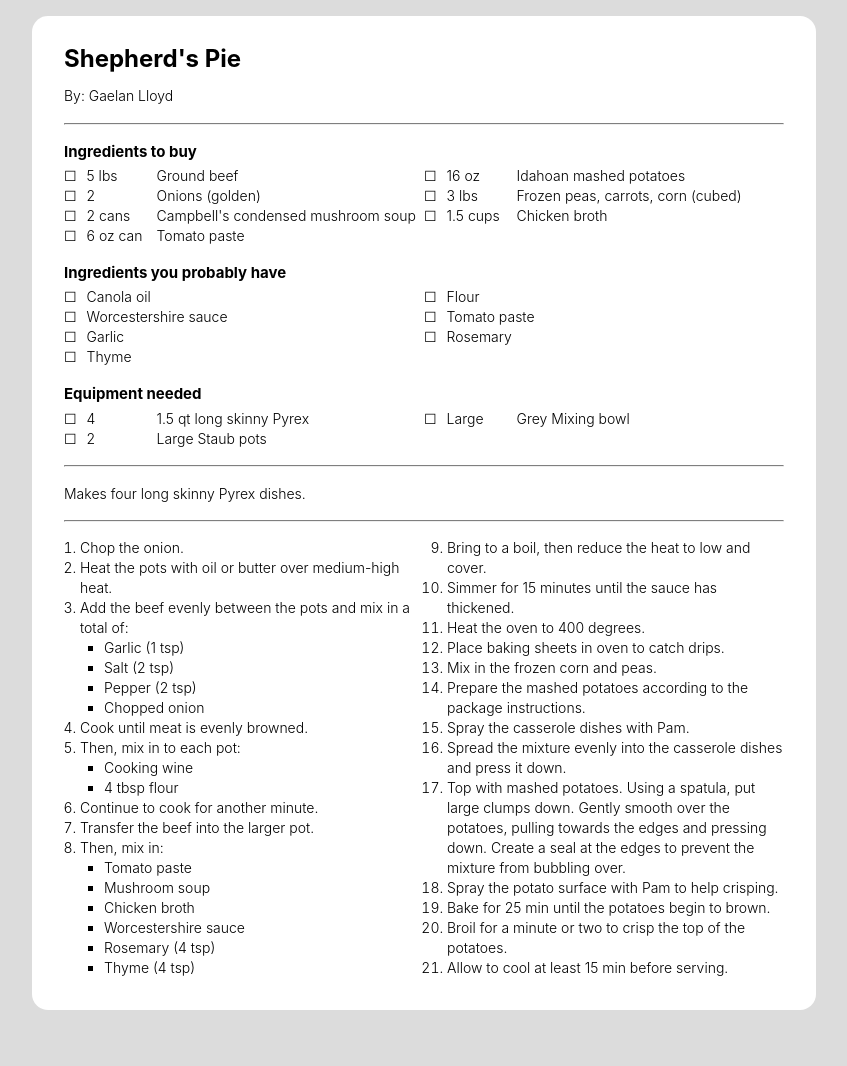
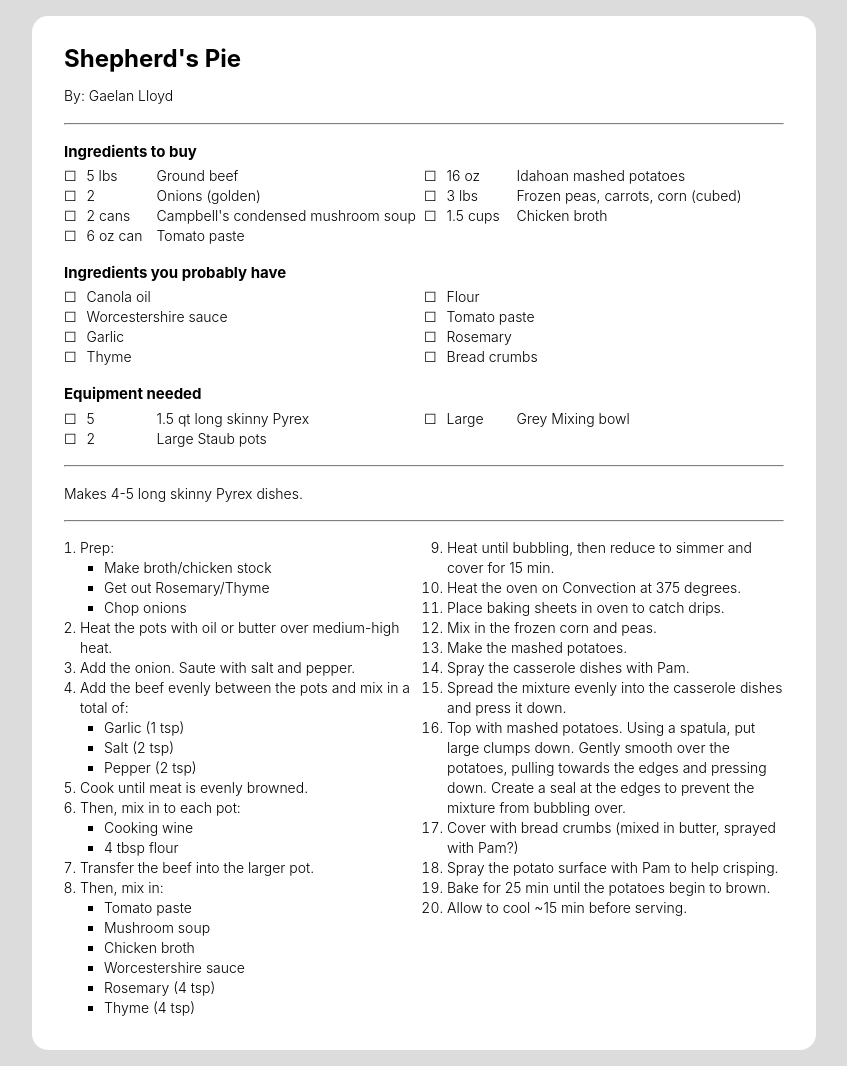
Before and after one commit to gaelanlloyd/jekyll-recipes, a Jekyll site: the page built from _recipes/shepherds-pie.md, in a window 1280 px wide. Shown: the whole page, without its empty margins (216-1063 px from the left). Built offline with Jekyll 4.4.1, drawn with Linux system fonts in a browser that asks for light colours; before the commit the page ends 1026 px from its top, so only the background shows below that.

Commit message:
Update shepherds-pie.md

```diff
--- a/_recipes/shepherds-pie.md
+++ b/_recipes/shepherds-pie.md
@@ -1,7 +1,7 @@
 ---
 title: Shepherd's Pie
 author: Gaelan Lloyd
-yield: Makes four long skinny Pyrex dishes.
+yield: Makes 4-5 long skinny Pyrex dishes.
 ingredientsToBuy:
   - { qty: "5 lbs", item: "Ground beef" }
   - { qty: "16 oz", item: "Idahoan mashed potatoes" }
@@ -11,7 +11,7 @@ ingredientsToBuy:
   - { qty: "1.5 cups", item: "Chicken broth" }
   - { qty: "6 oz can", item: "Tomato paste" }
 equipment:
-  - { type: "4", item: "1.5 qt long skinny Pyrex" }
+  - { type: "5", item: "1.5 qt long skinny Pyrex" }
   - { type: "Large", item: "Grey Mixing bowl" }
   - { type: "2", item: "Large Staub pots" }
 ingredientsYouHave:
@@ -22,19 +22,22 @@ ingredientsYouHave:
   - Garlic
   - Rosemary
   - Thyme
+  - Bread crumbs
 ---
-- Chop the onion.
+- Prep:
+  - Make broth/chicken stock
+  - Get out Rosemary/Thyme
+  - Chop onions
 - Heat the pots with oil or butter over medium-high heat.
+- Add the onion. Saute with salt and pepper.
 - Add the beef evenly between the pots and mix in a total of:
   - Garlic (1 tsp)
   - Salt (2 tsp)
   - Pepper (2 tsp)
-  - Chopped onion
 - Cook until meat is evenly browned.
 - Then, mix in to each pot:
   - Cooking wine
   - 4 tbsp flour
-- Continue to cook for another minute.
 - Transfer the beef into the larger pot.
 - Then, mix in:
   - Tomato paste
@@ -43,16 +46,15 @@ ingredientsYouHave:
   - Worcestershire sauce
   - Rosemary (4 tsp)
   - Thyme (4 tsp)
-- Bring to a boil, then reduce the heat to low and cover.
-- Simmer for 15 minutes until the sauce has thickened.
-- Heat the oven to 400 degrees.
+- Heat until bubbling, then reduce to simmer and cover for 15 min.
+- Heat the oven on Convection at 375 degrees.
 - Place baking sheets in oven to catch drips.
 - Mix in the frozen corn and peas.
-- Prepare the mashed potatoes according to the package instructions.
+- Make the mashed potatoes.
 - Spray the casserole dishes with Pam.
 - Spread the mixture evenly into the casserole dishes and press it down.
 - Top with mashed potatoes. Using a spatula, put large clumps down. Gently smooth over the potatoes, pulling towards the edges and pressing down. Create a seal at the edges to prevent the mixture from bubbling over.
+- Cover with bread crumbs (mixed in butter, sprayed with Pam?)
 - Spray the potato surface with Pam to help crisping.
 - Bake for 25 min until the potatoes begin to brown.
-- Broil for a minute or two to crisp the top of the potatoes.
-- Allow to cool at least 15 min before serving.
+- Allow to cool ~15 min before serving.
```
